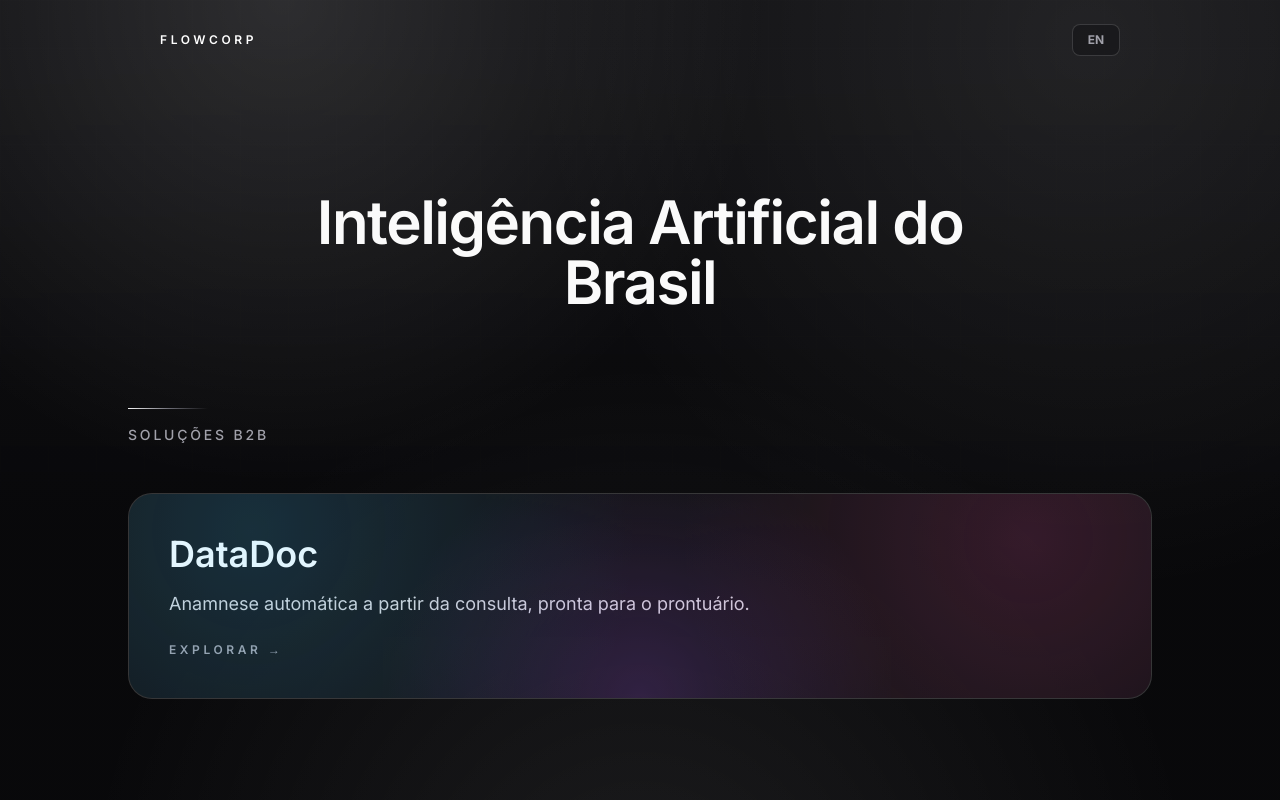
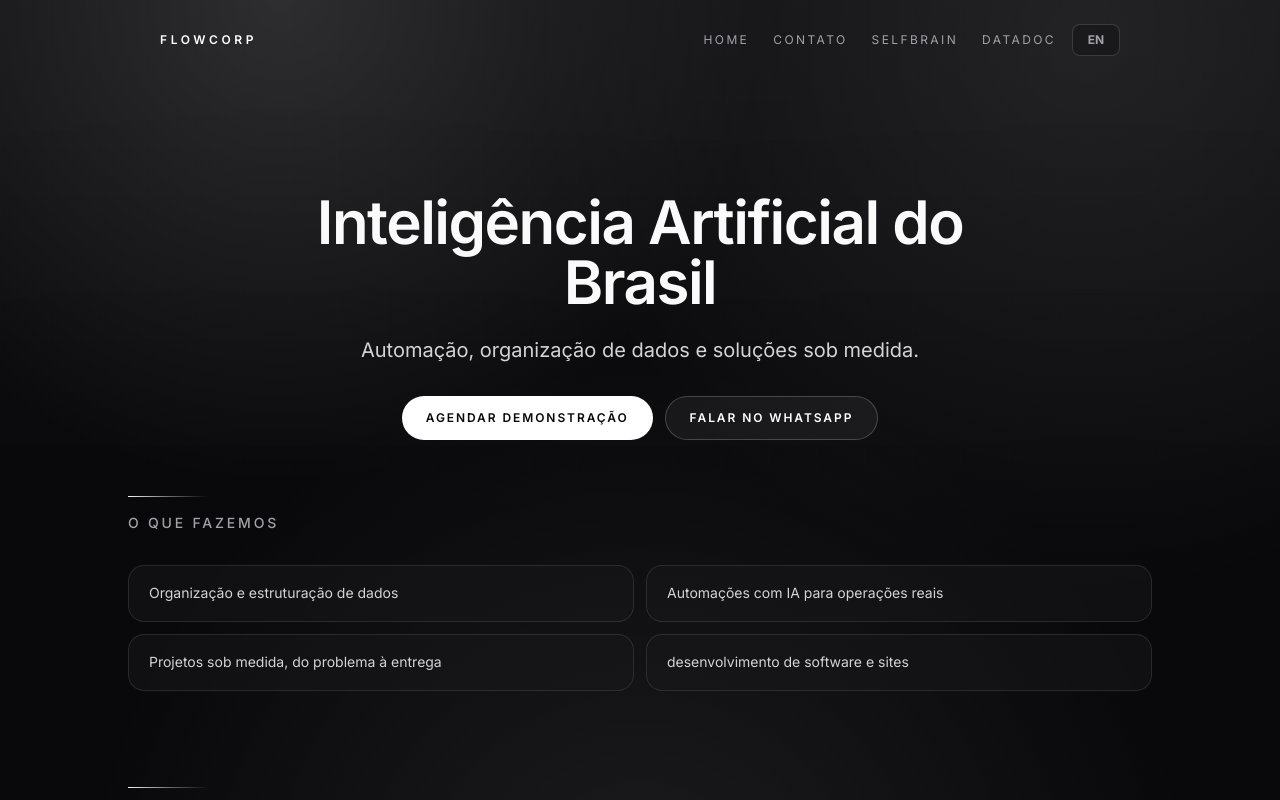
Before and after one commit to igorbiccas/flowcorp-site, a React (Vite) app: page / in a window 1280 px wide. Shown: the top 800 px of the page. Built offline with nearby package versions, Linux system fonts and the light colour scheme.

Commit message:
Improve homepage conversion with hero CTAs and navigation

```diff
--- a/App.tsx
+++ b/App.tsx
@@ -105,6 +105,45 @@ const App: React.FC = () => {
                 <h1 className="text-4xl font-semibold leading-[1.05] tracking-tight text-zinc-50 md:text-6xl">
                   {t.app.hero.title}
                 </h1>
+                <p className="mx-auto mt-6 max-w-2xl text-base leading-relaxed text-zinc-300 md:text-xl">
+                  {t.app.hero.subtitle}
+                </p>
+                <div className="mt-8 flex flex-col items-center justify-center gap-3 sm:flex-row">
+                  <a
+                    href="https://www.instagram.com/flowcorp_"
+                    target="_blank"
+                    rel="noreferrer"
+                    className="inline-flex h-11 items-center justify-center rounded-full bg-white px-6 text-xs font-semibold uppercase tracking-[0.16em] text-zinc-950 transition-transform duration-200 hover:scale-[1.02]"
+                  >
+                    {t.app.hero.primaryCta}
+                  </a>
+                  <a
+                    href="https://chat.whatsapp.com/LnN6r20k6IhHWxoRVSdGQO"
+                    target="_blank"
+                    rel="noreferrer"
+                    className="inline-flex h-11 items-center justify-center rounded-full border border-white/20 bg-white/5 px-6 text-xs font-semibold uppercase tracking-[0.16em] text-white transition-colors hover:bg-white/10"
+                  >
+                    {t.app.hero.secondaryCta}
+                  </a>
+                </div>
+              </div>
+            </AnimatedSection>
+          </div>
+        </section>
+
+        <section className="mt-14 px-6 md:px-8">
+          <div className="mx-auto w-full max-w-5xl">
+            <AnimatedSection className="w-full space-y-8" delay="duration-700">
+              <div className="max-w-2xl space-y-4">
+                <div className="h-px w-20 bg-gradient-to-r from-zinc-100 via-zinc-500 to-transparent" />
+                <h2 className="text-sm font-medium uppercase tracking-[0.2em] text-zinc-400">{t.app.hero.whatWeDoTitle}</h2>
+              </div>
+              <div className="grid gap-3 md:grid-cols-2">
+                {t.app.hero.whatWeDoItems.map((item) => (
+                  <div key={item} className="rounded-2xl border border-white/10 bg-zinc-900/50 px-5 py-4 text-sm leading-relaxed text-zinc-300">
+                    {item}
+                  </div>
+                ))}
               </div>
             </AnimatedSection>
           </div>
--- a/components/Header.tsx
+++ b/components/Header.tsx
@@ -34,8 +34,19 @@ const Header: React.FC<HeaderProps> = ({ showLanguageSelector = true }) => {
         </a>
 
         <div className="flex items-center gap-4">
-          <nav className="flex items-center gap-8">
-            {/* Nav links removed */}
+          <nav className="hidden items-center gap-6 md:flex">
+            <a href="/" className="text-xs uppercase tracking-[0.2em] text-zinc-400 transition-colors hover:text-white">
+              Home
+            </a>
+            <a href="/#contato" className="text-xs uppercase tracking-[0.2em] text-zinc-400 transition-colors hover:text-white">
+              Contato
+            </a>
+            <a href="/selfbrain" className="text-xs uppercase tracking-[0.2em] text-zinc-400 transition-colors hover:text-white">
+              SelfBrain
+            </a>
+            <a href="/datadoc" className="text-xs uppercase tracking-[0.2em] text-zinc-400 transition-colors hover:text-white">
+              DataDoc
+            </a>
           </nav>
           {showLanguageSelector && (
             <button
--- a/translations.ts
+++ b/translations.ts
@@ -11,6 +11,8 @@ export const translations = {
         title: "Inteligência Artificial do Brasil",
         subtitle: "Automação, organização de dados e soluções sob medida.",
         contactButton: "entre em contato",
+        primaryCta: "Agendar demonstração",
+        secondaryCta: "Falar no WhatsApp",
         whatWeDoTitle: "O que fazemos",
         whatWeDoItems: [
           "Organização e estruturação de dados",
@@ -184,6 +186,8 @@ export const translations = {
         title: "We apply AI to solve real business problems.",
         subtitle: "Automation, data organization, and tailor-made solutions.",
         contactButton: "contact us",
+        primaryCta: "Book a demo",
+        secondaryCta: "Talk on WhatsApp",
         whatWeDoTitle: "What we do",
         whatWeDoItems: [
           "Data organization and structuring",
```
